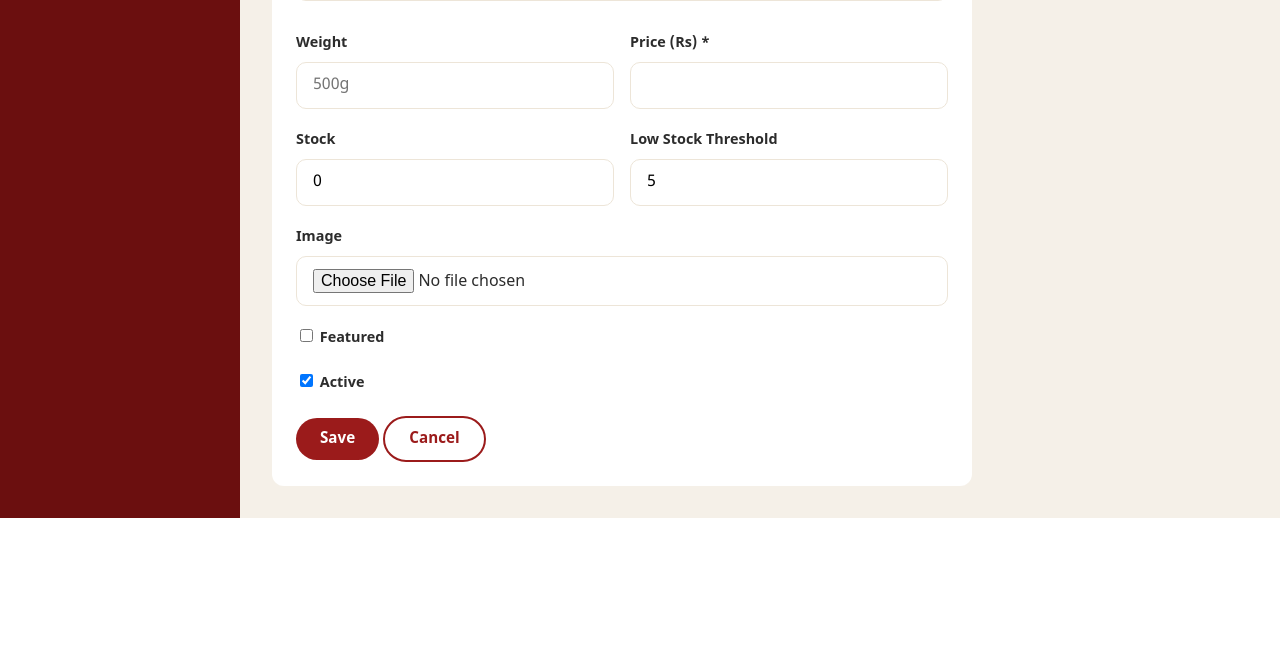
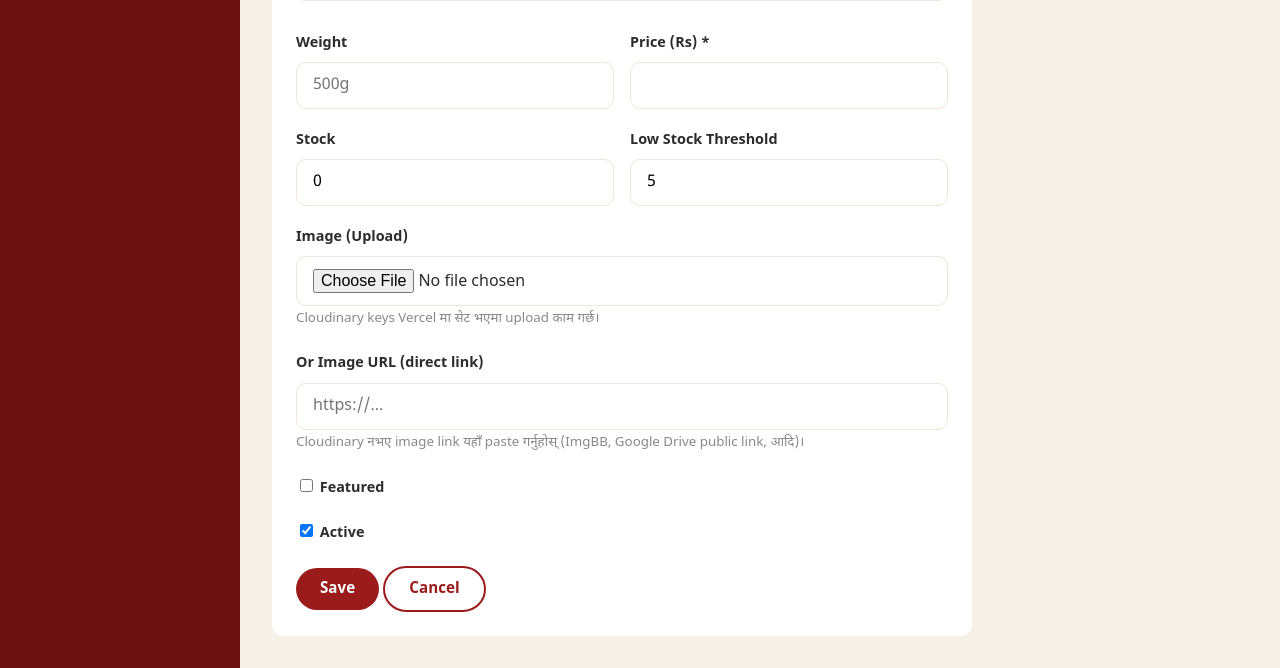
Before and after one commit to argonbhujel1/puku, a Flask app: page /admin/products/new in a window 1280 px wide. Shown: the part 809-1477 px from the top of the page. Before the commit the page ends 1327 px from the top, so only its background shows below. Run offline with Flask 3, Linux system fonts and the light colour scheme; the visitor is signed in with stand-in values (Sample User, id 1); data that the repository does not hold is empty.

Commit message:
Footer links, image URL, admin improvements

```diff
--- a/app/admin/routes.py
+++ b/app/admin/routes.py
@@ -89,6 +89,8 @@ def product_new():
             f = request.files['image']
             if f and f.filename and allowed_file(f.filename):
                 image_url, public_id = upload_to_cloudinary(f, folder='puku-kosheli/products')
+        if not image_url:
+            image_url = request.form.get('image_url', '').strip() or None
 
         product = Product(
             name=name,
@@ -145,6 +147,9 @@ def product_edit(id):
                 if url:
                     product.image_url = url
                     product.cloudinary_public_id = pid
+        manual_url = request.form.get('image_url', '').strip()
+        if manual_url and not (request.files.get('image') and request.files['image'].filename):
+            product.image_url = manual_url
 
         db.session.commit()
         flash('उत्पादन अपडेट भयो।', 'success')
@@ -383,6 +388,10 @@ def settings():
         'payment_cod', 'payment_bank', 'payment_qr', 'payment_bank_info',
         'payment_qr_info', 'hero_title', 'hero_subtitle', 'about_text',
         'footer_text',
+        'footer_link1_text', 'footer_link1_url',
+        'footer_link2_text', 'footer_link2_url',
+        'footer_link3_text', 'footer_link3_url',
+        'footer_link4_text', 'footer_link4_url',
         'why_choose_1_title', 'why_choose_1_text',
         'why_choose_2_title', 'why_choose_2_text',
         'why_choose_3_title', 'why_choose_3_text',
--- a/app/templates/admin/product_form.html
+++ b/app/templates/admin/product_form.html
@@ -54,11 +54,17 @@
     </div>
   </div>
   <div class="form-group">
-    <label>Image</label>
+    <label>Image (Upload)</label>
     {% if product and product.image_url %}
     <p><img src="{{ product.image_url }}" alt="" style="width:100px;border-radius:8px;"></p>
     {% endif %}
     <input type="file" name="image" accept="image/*" class="form-control">
+    <small style="color:#888;">Cloudinary keys Vercel मा सेट भएमा upload काम गर्छ।</small>
+  </div>
+  <div class="form-group">
+    <label>Or Image URL (direct link)</label>
+    <input type="url" name="image_url" class="form-control" value="{{ product.image_url if product and product.image_url else '' }}" placeholder="https://...">
+    <small style="color:#888;">Cloudinary नभए image link यहाँ paste गर्नुहोस् (ImgBB, Google Drive public link, आदि)।</small>
   </div>
   <div class="form-group">
     <label><input type="checkbox" name="featured" value="1" {% if product and product.featured %}checked{% endif %}> Featured</label>
```
Also changed, not shown: app/main/routes.py (+10 -6 lines), app/templates/admin/settings.html (+8 -0 lines), app/templates/base.html (+14 -0 lines).
